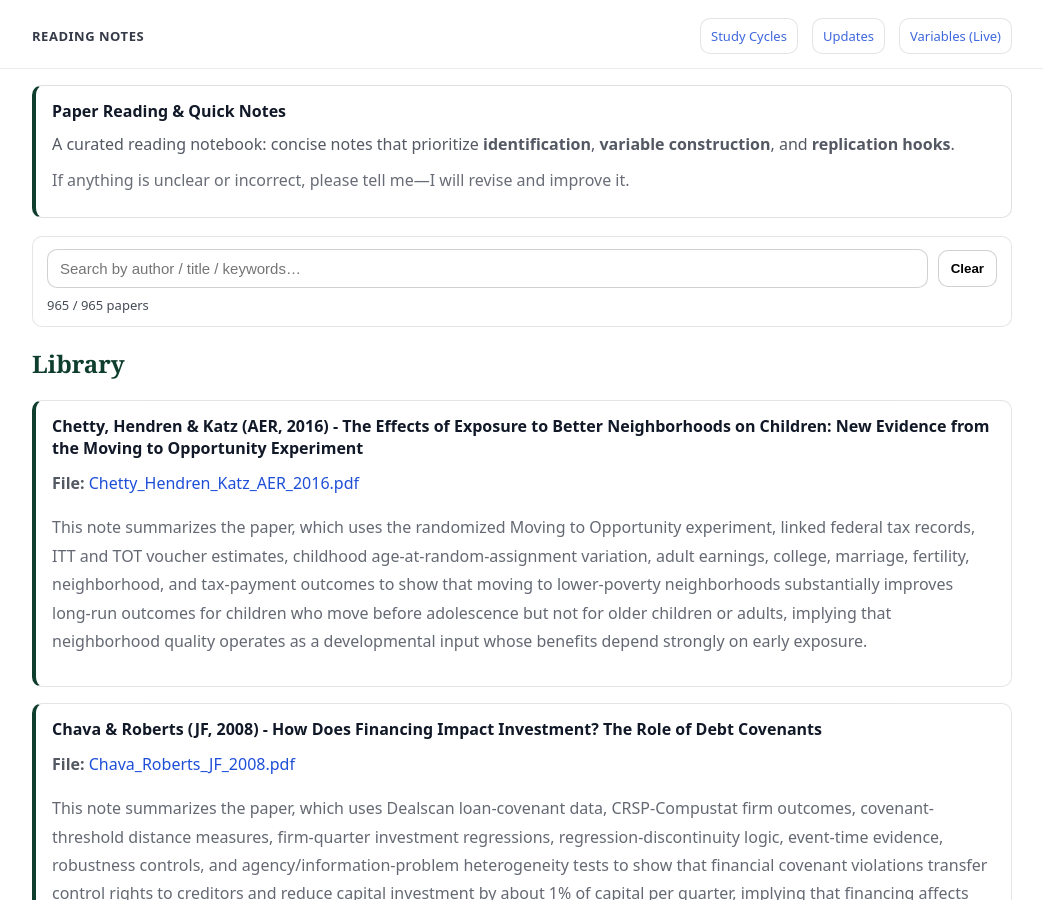
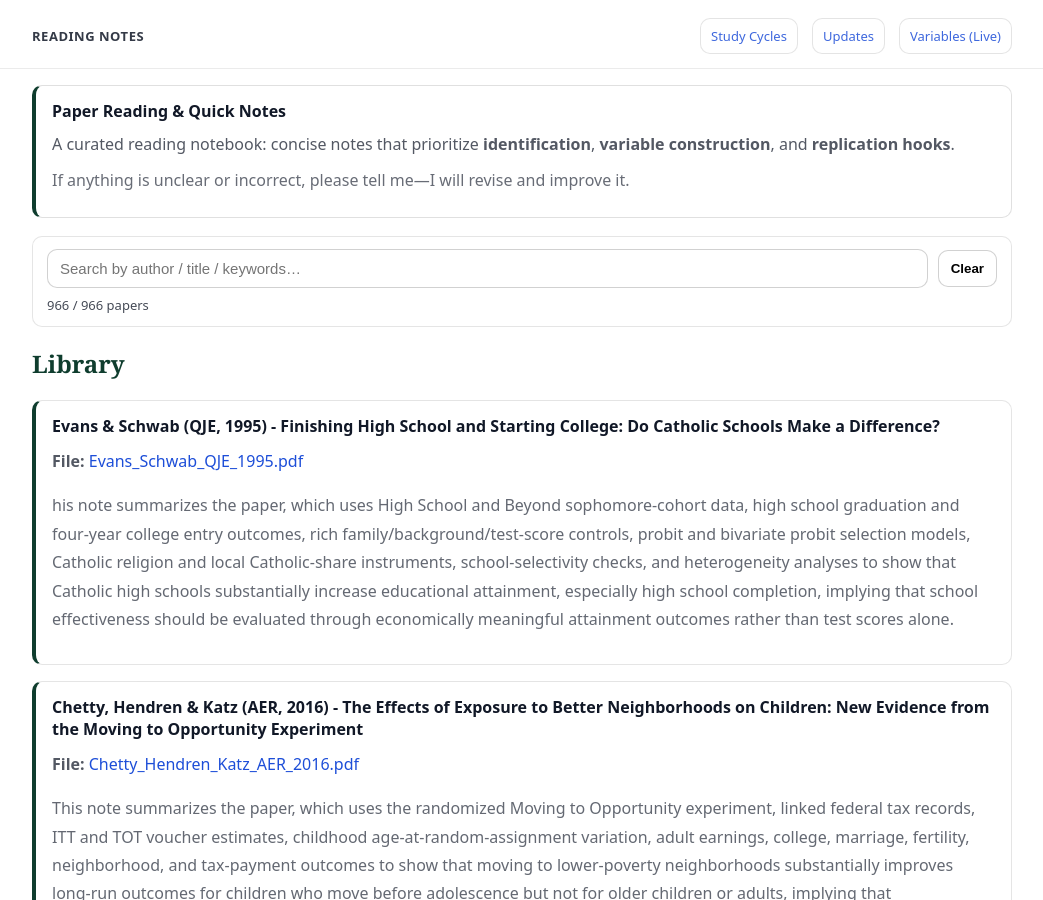
Before and after one commit to yaxinzn/study-archive, a Jekyll site: the page built from reading/index.md, in a window 1280 px wide and 900 px high. Shown: the whole window, without its empty margins (118-1161 px from the left). Built offline with Jekyll 4.4.1, drawn with Linux system fonts in a browser that asks for light colours.

Commit message:
Reading: add/update Evans_Schwab_QJE_1995.pdf

```diff
--- a/_data/reading.yml
+++ b/_data/reading.yml
@@ -1,3 +1,7 @@
+- title: "Evans & Schwab (QJE, 1995) - Finishing High School and Starting College: Do Catholic Schools Make a Difference?"
+  file: "Evans_Schwab_QJE_1995.pdf"
+  desc: "his note summarizes the paper, which uses High School and Beyond sophomore-cohort data, high school graduation and four-year college entry outcomes, rich family/background/test-score controls, probit and bivariate probit selection models, Catholic religion and local Catholic-share instruments, school-selectivity checks, and heterogeneity analyses to show that Catholic high schools substantially increase educational attainment, especially high school completion, implying that school effectiveness should be evaluated through economically meaningful attainment outcomes rather than test scores alone."
+
 - title: "Chetty, Hendren & Katz (AER, 2016) - The Effects of Exposure to Better Neighborhoods on Children: New Evidence from the Moving to Opportunity Experiment"
   file: "Chetty_Hendren_Katz_AER_2016.pdf"
   desc: "This note summarizes the paper, which uses the randomized Moving to Opportunity experiment, linked federal tax records, ITT and TOT voucher estimates, childhood age-at-random-assignment variation, adult earnings, college, marriage, fertility, neighborhood, and tax-payment outcomes to show that moving to lower-poverty neighborhoods substantially improves long-run outcomes for children who move before adolescence but not for older children or adults, implying that neighborhood quality operates as a developmental input whose benefits depend strongly on early exposure."
```
Also changed, not shown: 1 other file.
